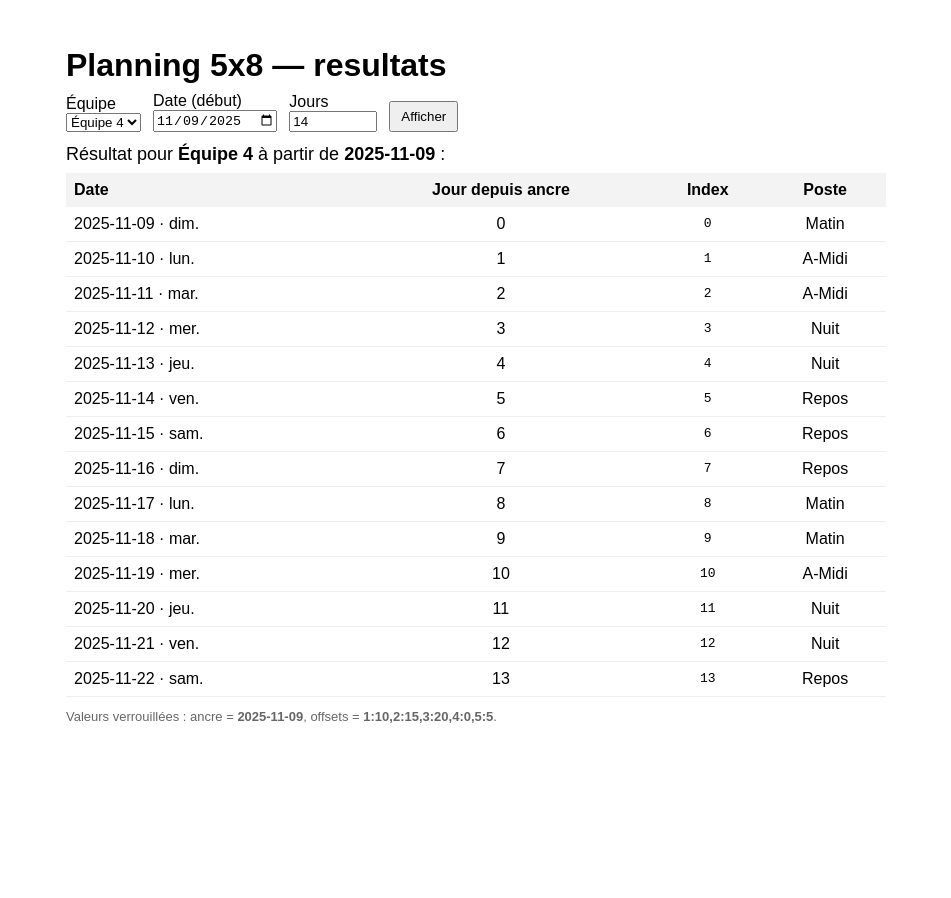
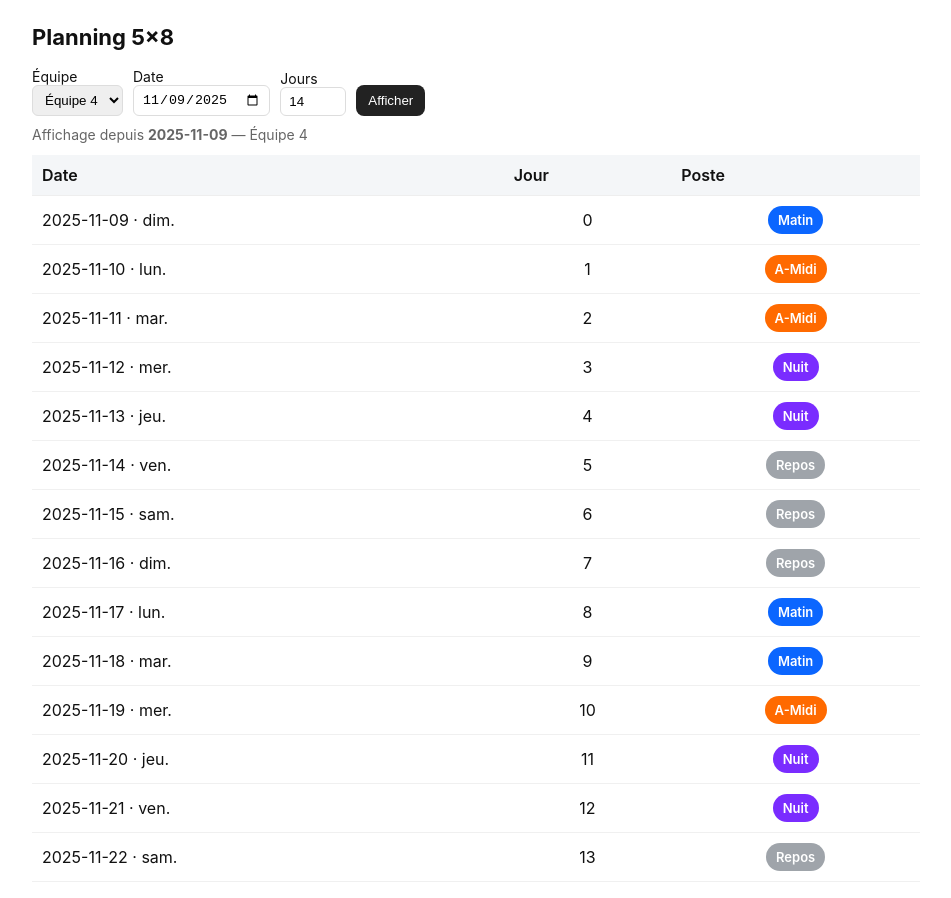
Before and after one commit to DanCMX/TournanteOIvrs, a Vue app: page / in a window 1280 px wide. Shown: the whole page, without its empty margins (164-1115 px from the left). Before the commit the page ends 800 px from the top, so only its background shows below. Built offline with nearby package versions, Linux system fonts and the light colour scheme.

Commit message:
Update App.vue

```diff
--- a/src/App.vue
+++ b/src/App.vue
@@ -1,58 +1,50 @@
 <template>
-  <div style="padding:18px;max-width:820px;margin:0 auto;font-family:Arial,Helvetica,sans-serif">
-    <h1 style="margin-bottom:8px">Planning 5x8 — resultats</h1>
+  <div class="wrap">
+    <header>
+      <h1>Planning 5×8</h1>
+      <div class="controls">
+        <label>Équipe
+          <select v-model.number="team">
+            <option v-for="i in 5" :key="i" :value="i">Équipe {{ i }}</option>
+          </select>
+        </label>
 
-    <div style="display:flex;gap:12px;flex-wrap:wrap;margin-bottom:12px;align-items:end">
-      <div>
-        <label>Équipe</label><br>
-        <select v-model.number="team">
-          <option v-for="i in 5" :key="i" :value="i">Équipe {{ i }}</option>
-        </select>
+        <label>Date
+          <input type="date" v-model="dateIso" />
+        </label>
+
+        <label>Jours
+          <input type="number" v-model.number="len" min="1" max="60" />
+        </label>
+
+        <button class="btn" @click="refresh">Afficher</button>
       </div>
+    </header>
 
-      <div>
-        <label>Date (début)</label><br>
-        <input type="date" v-model="dateIso" />
-      </div>
+    <main>
+      <div class="subtitle">Affichage depuis <strong>{{ dateIso }}</strong> — Équipe {{ team }}</div>
 
-      <div>
-        <label>Jours</label><br>
-        <input type="number" v-model.number="len" style="width:80px" />
-      </div>
-
-      <div>
-        <button @click="refresh" style="padding:6px 10px">Afficher</button>
-      </div>
-    </div>
-
-    <div style="margin:8px 0;font-size:18px">
-      Résultat pour <strong>Équipe {{ team }}</strong> à partir de <strong>{{ dateIso }}</strong> :
-    </div>
-
-    <div v-if="rows.length">
-      <table style="width:100%;border-collapse:collapse">
-        <thead style="background:#f3f3f3">
+      <table class="table" v-if="rows.length">
+        <thead>
           <tr>
-            <th style="text-align:left;padding:8px">Date</th>
-            <th style="padding:8px">Jour depuis ancre</th>
-            <th style="padding:8px">Index</th>
-            <th style="padding:8px">Poste</th>
+            <th>Date</th>
+            <th>Jour</th>
+            <th>Poste</th>
           </tr>
         </thead>
         <tbody>
-          <tr v-for="r in rows" :key="r.iso" style="border-bottom:1px solid #eee">
-            <td style="padding:8px">{{ r.iso }} · {{ r.weekday }}</td>
-            <td style="padding:8px;text-align:center">{{ r.daysSinceStart }}</td>
-            <td style="padding:8px;text-align:center;font-family:monospace">{{ r.index }}</td>
-            <td style="padding:8px;text-align:center">{{ displayShift(r.shift) }}</td>
+          <tr v-for="r in rows" :key="r.iso">
+            <td>{{ r.iso }} · {{ r.weekday }}</td>
+            <td class="center">{{ r.daysSinceStart }}</td>
+            <td class="center">
+              <span :class="badgeClass(r.shift)">{{ displayShift(r.shift) }}</span>
+            </td>
           </tr>
         </tbody>
       </table>
-    </div>
 
-    <div style="margin-top:12px;color:#666;font-size:13px">
-      Valeurs verrouillées : ancre = <strong>2025-11-09</strong>, offsets = <strong>1:10,2:15,3:20,4:0,5:5</strong>.
-    </div>
+      <div v-else class="hint">Cliquez sur <em>Afficher</em> pour voir le planning.</div>
+    </main>
   </div>
 </template>
 
@@ -70,8 +62,13 @@ const len = ref(14)
 
 const rows = ref([])
 
-function displayShift(s) {
-  return s === '-' ? 'Repos' : s
+function displayShift(s) { return s === '-' ? 'Repos' : s }
+
+function badgeClass(s) {
+  if (s === 'Matin') return 'badge morning'
+  if (s === 'A-Midi') return 'badge afternoon'
+  if (s === 'Nuit') return 'badge night'
+  return 'badge rest'
 }
 
 function refresh() {
@@ -79,10 +76,54 @@ function refresh() {
   rows.value = previewRange(team.value, iso, len.value)
 }
 
-// initial
+// initial load
 refresh()
 </script>
 
 <style>
-/* minimal styles */
+:root{
+  --bg:#ffffff;
+  --muted:#666;
+  --accent: #0b66ff;
+  --morning:#0b66ff;    /* bleu */
+  --afternoon:#ff6a00;  /* orange */
+  --night:#7a2cff;      /* violet */
+  --rest:#9aa0a6;       /* gris */
+}
+
+*{box-sizing:border-box}
+body,html,#app{height:100%;}
+.wrap{padding:16px;max-width:920px;margin:0 auto;font-family:Inter, system-ui, -apple-system, "Helvetica Neue", Arial;color:#111;background:var(--bg)}
+header{display:flex;flex-direction:column;gap:12px}
+h1{margin:0 0 6px 0;font-size:22px}
+.controls{display:flex;flex-wrap:wrap;gap:10px;align-items:end}
+.controls label{font-size:14px;display:flex;flex-direction:column}
+.controls input[type="date"], .controls select, .controls input[type="number"]{padding:6px 8px;border:1px solid #ddd;border-radius:6px}
+.btn{padding:8px 12px;border-radius:8px;border:0;background:#222;color:#fff;cursor:pointer}
+.btn:active{transform:translateY(1px)}
+
+.subtitle{margin-top:10px;color:var(--muted);font-size:14px}
+
+/* table */
+.table{width:100%;border-collapse:collapse;margin-top:12px}
+.table th{background:#f4f6f8;text-align:left;padding:10px;font-weight:600;border-bottom:1px solid #eee}
+.table td{padding:10px;border-bottom:1px solid #f0f0f0}
+.center{text-align:center}
+
+/* badges */
+.badge{
+  display:inline-block;padding:6px 10px;border-radius:999px;font-weight:600;font-size:13px;color:#fff;
+}
+.morning{background:var(--morning)}
+.afternoon{background:var(--afternoon)}
+.night{background:var(--night)}
+.rest{background:var(--rest);color:#fff;opacity:0.95}
+
+/* small screens */
+@media(max-width:520px){
+  .controls{gap:8px}
+  .controls label{min-width:120px}
+  .table th, .table td{padding:8px;font-size:14px}
+  h1{font-size:20px}
+}
 </style>
```
